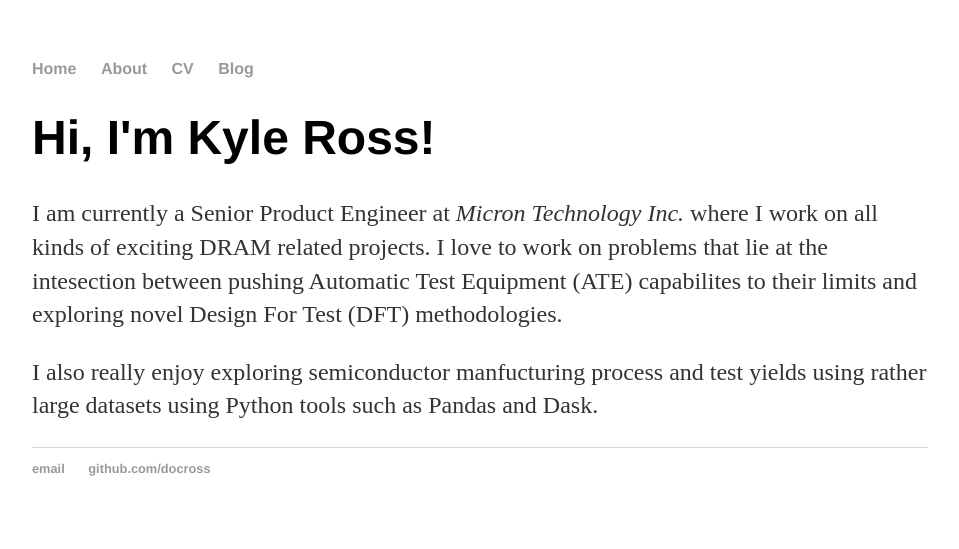
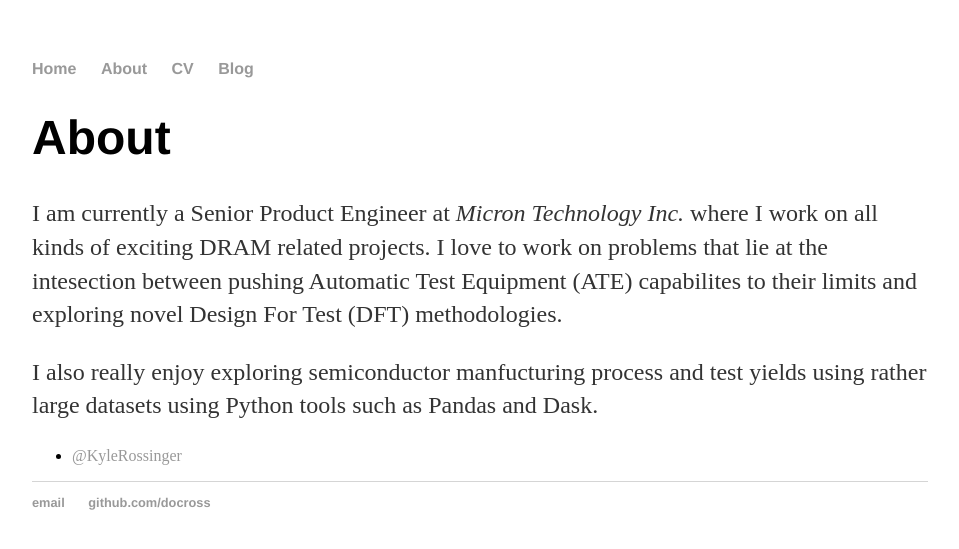
Before and after one commit to docross/docross.github.io, a Jekyll site: the page built from about/index.html, in a window 1280 px wide. Shown: the top 549 px of the page, without its empty margins (160-1119 px from the left). Built offline with Jekyll 4.4.1, drawn with Linux system fonts in a browser that asks for light colours.

Commit message:
Adding twitter handle.

```diff
--- a/about/index.html
+++ b/about/index.html
@@ -3,9 +3,13 @@ layout: default
 title: About Me
 ---
 <div class="blurb">
-	<h1>Hi, I'm Kyle Ross!</h1>
+	<h1>About</h1>
 	<p>I am currently a Senior Product Engineer at <em>Micron Technology Inc.</em> where I work on all kinds of exciting DRAM related projects.
   I love to work on problems that lie at the intesection between pushing Automatic Test Equipment (ATE) capabilites to their limits
   and exploring novel Design For Test (DFT) methodologies.</p>
   <p>I also really enjoy exploring semiconductor manfucturing process and test yields using rather large datasets using Python tools such as Pandas and Dask.</p>
+
+	<ul class="contacts">
+		<li><a href="#">@KyleRossinger</a></li>
+	</ul>
 </div><!-- /.blurb -->
```
